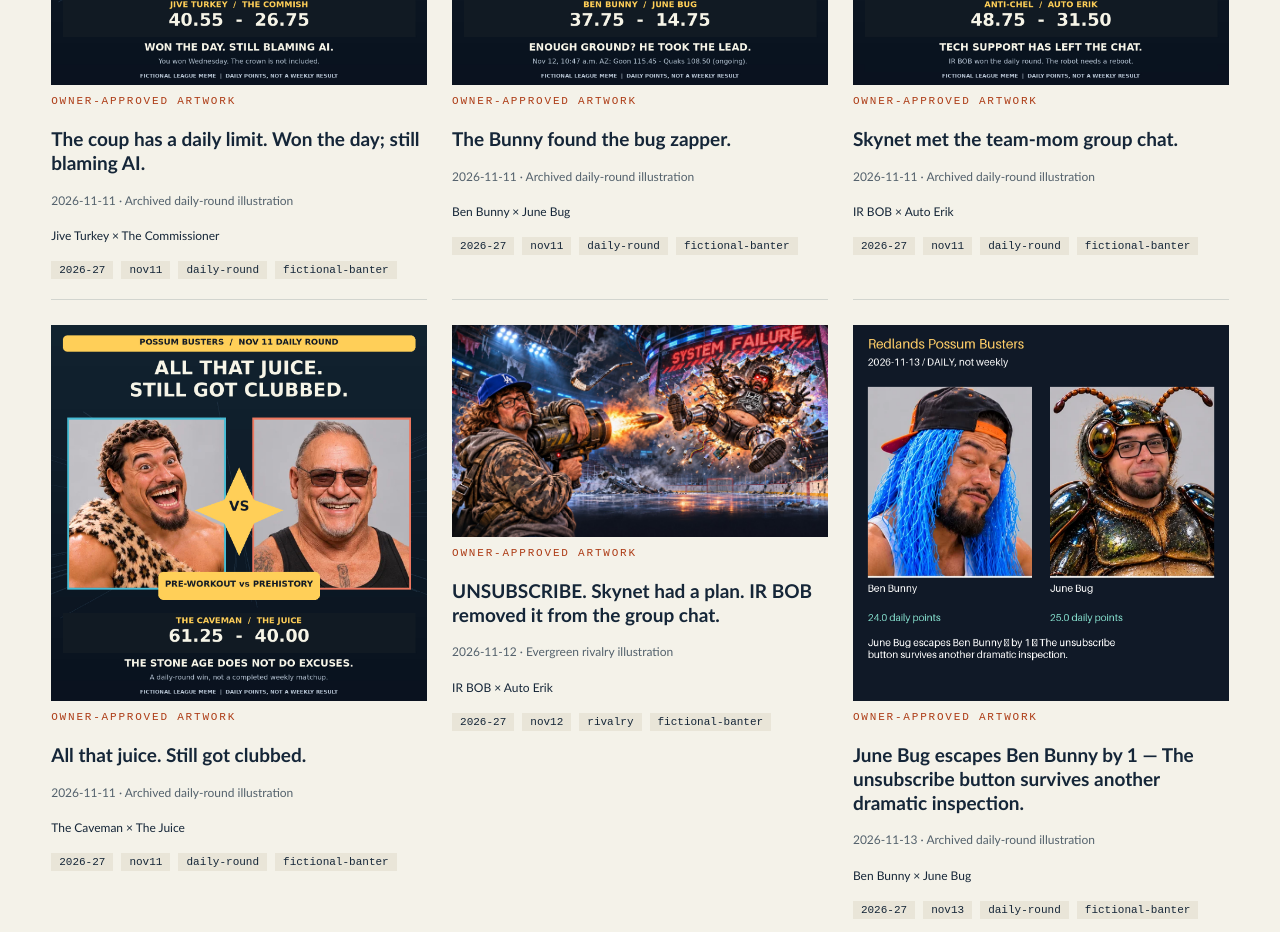
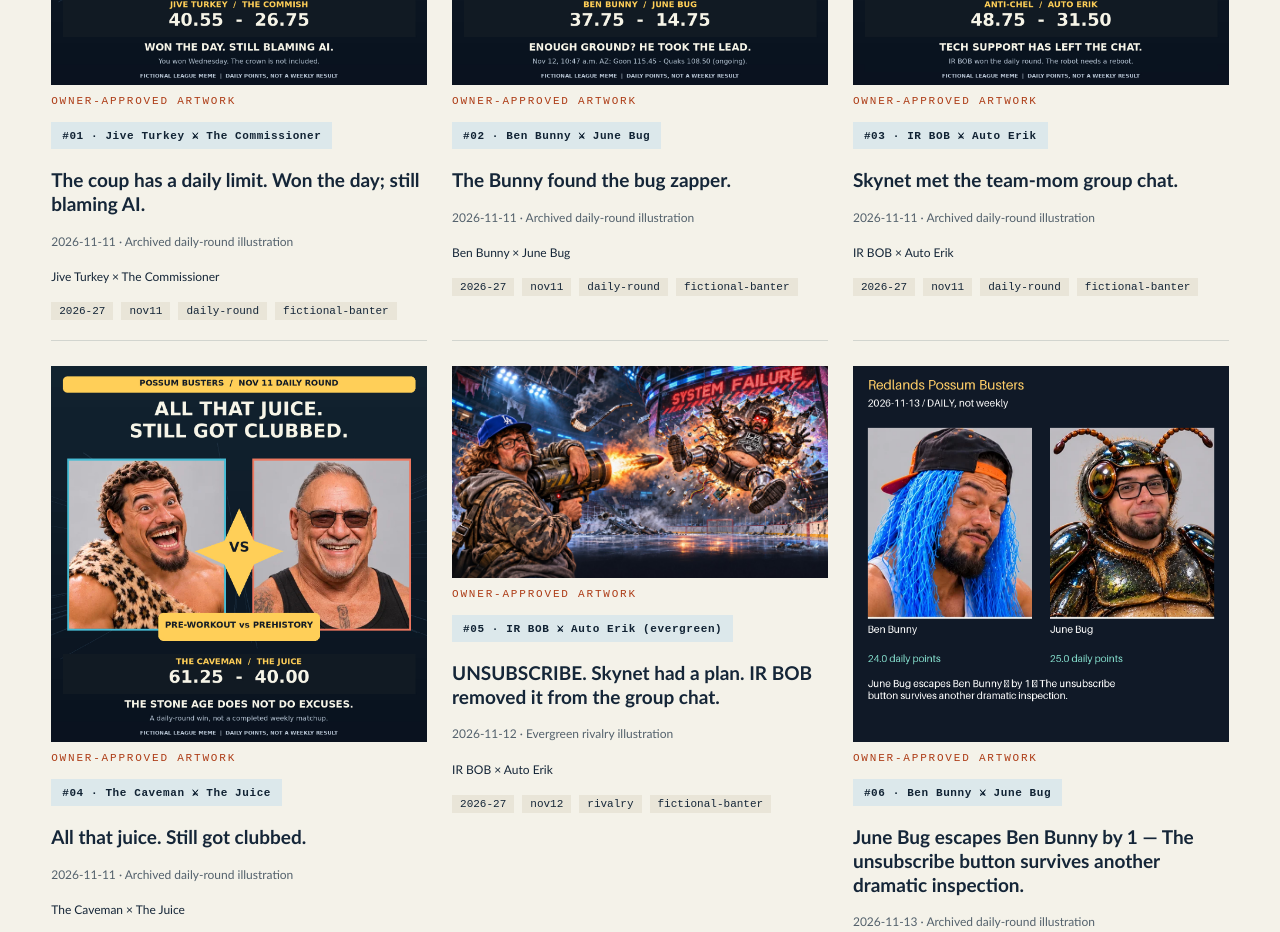
Before and after one commit to Cheloco44/fantasy-family, an Astro site: page /memes in a window 1280 px wide. Shown: the part 1620-2552 px from the top of the page. Built offline with nearby package versions, Linux system fonts and the light colour scheme; Astro itself is replaced by a stand-in of ours.

Commit message:
memes: add #ref and pairing label per approved meme; show in locker

```diff
--- a/src/data/editorial.json
+++ b/src/data/editorial.json
@@ -49,6 +49,8 @@
   "approvedMemes": [
     {
       "id": "nov11-01-kyle-coup",
+      "ref": "#01",
+      "pairingLabel": "Jive Turkey ⚔ The Commissioner",
       "image": "memes/approved/01-kyle-coup.jpg",
       "caption": "The coup has a daily limit. Won the day; still blaming AI.",
       "date": "2026-11-11",
@@ -71,6 +73,8 @@
     },
     {
       "id": "nov11-02-ben-bug",
+      "ref": "#02",
+      "pairingLabel": "Ben Bunny ⚔ June Bug",
       "image": "memes/approved/02-ben-bug.jpg",
       "caption": "The Bunny found the bug zapper.",
       "date": "2026-11-11",
@@ -93,6 +97,8 @@
     },
     {
       "id": "nov11-03-anti-skynet",
+      "ref": "#03",
+      "pairingLabel": "IR BOB ⚔ Auto Erik",
       "image": "memes/approved/03-anti-skynet.jpg",
       "caption": "Skynet met the team-mom group chat.",
       "date": "2026-11-11",
@@ -115,6 +121,8 @@
     },
     {
       "id": "nov11-04-juice-caveman",
+      "ref": "#04",
+      "pairingLabel": "The Caveman ⚔ The Juice",
       "image": "memes/approved/04-juice-caveman.jpg",
       "caption": "All that juice. Still got clubbed.",
       "date": "2026-11-11",
@@ -137,6 +145,8 @@
     },
     {
       "id": "nov12-05-irbob-skynet",
+      "ref": "#05",
+      "pairingLabel": "IR BOB ⚔ Auto Erik (evergreen)",
       "image": "memes/approved/05-irbob-skynet.jpg",
       "caption": "UNSUBSCRIBE. Skynet had a plan. IR BOB removed it from the group chat.",
       "date": "2026-11-12",
@@ -155,6 +165,8 @@
     },
     {
       "id": "nov13-25-ben-junebug",
+      "ref": "#06",
+      "pairingLabel": "Ben Bunny ⚔ June Bug",
       "image": "memes/approved/05-nov13-25.png",
       "caption": "June Bug escapes Ben Bunny by 1 — The unsubscribe button survives another dramatic inspection.",
       "date": "2026-11-13",
@@ -177,6 +189,8 @@
     },
     {
       "id": "nov13-26-autoerik-irbob",
+      "ref": "#07",
+      "pairingLabel": "IR BOB ⚔ Auto Erik",
       "image": "memes/approved/05-nov13-26.png",
       "caption": "Auto Erik escapes IR BOB by 0.55 — IR BOB needs an opposition strategy beyond louder folding chairs.",
       "date": "2026-11-13",
@@ -199,6 +213,8 @@
     },
     {
       "id": "nov13-27-jiveturkey-commissioner",
+      "ref": "#08",
+      "pairingLabel": "Jive Turkey ⚔ The Commissioner",
       "image": "memes/approved/05-nov13-27.png",
       "caption": "Jive Turkey escapes The Commissioner by 0.75 — The constitution offers no points for the fancy chair.",
       "date": "2026-11-13",
@@ -221,6 +237,8 @@
     },
     {
       "id": "nov13-28-caveman-juice",
+      "ref": "#09",
+      "pairingLabel": "The Caveman ⚔ The Juice",
       "image": "memes/approved/05-nov13-28.png",
       "caption": "The Caveman outpoints The Juice — The Juice has misplaced the comeback-movie script.",
       "date": "2026-11-13",
--- a/src/pages/memes/index.astro
+++ b/src/pages/memes/index.astro
@@ -17,7 +17,7 @@ const spotlight = approved[0];
   {spotlight && <section class="locker-spotlight" aria-labelledby="spotlight-title"><img src={`${base}${spotlight.image}`} alt={spotlight.caption} width="780" height="600"/><div><span class="pill">LOCKER SPOTLIGHT · OWNER APPROVED</span><h2 id="spotlight-title">{spotlight.caption}</h2><p>From <time datetime={spotlight.date}>{spotlight.date}</time> · {spotlight.contextType === 'dated' ? 'Dated rivalry artwork' : 'Evergreen artwork'}</p><a href={`${base}recaps/`}>Find the daily-round receipts →</a></div></section>}
   <div class="filters"><label>Search captions<input id="meme-search" type="search" placeholder="Find a punchline…" /></label><label>Tag<select id="tag-filter"><option value="">All tags</option>{tags.map(t => <option value={t}>{t}</option>)}</select></label><fieldset id="manager-filter"><legend>Managers <span class="small">(match any selected)</span></legend><div class="manager-options">{cast.map(m => <label><input type="checkbox" name="manager" value={m.slug}/>{m.displayName}</label>)}</div></fieldset><button class="btn" id="clear-filters" type="button">Reset</button></div>
   <p id="results" class="small muted" aria-live="polite">Showing {memes.length} of {memes.length} memes</p>
-  <div class="gallery">{memes.map(m => <figure class="meme" data-caption={m.caption.toLowerCase()} data-tags={JSON.stringify(m.tags)} data-managers={JSON.stringify(m.managers)}><img src={`${base}${m.image}`} alt={m.caption} width="780" height="600" loading="lazy"/><figcaption><span class="eyebrow">{m.demo ? 'DEMO ARTWORK · UNASSIGNED' : 'OWNER-APPROVED ARTWORK'}</span><h2>{m.caption}</h2><p class="small muted"><time datetime={m.date}>{m.date}</time> · {m.demo ? 'Generic original; no actual result implied' : m.contextType === 'dated' ? 'Archived daily-round illustration' : 'Evergreen rivalry illustration'}</p>{!m.demo && <p class="small">{m.managers.map(slug => cast.find(c => c.slug === slug)?.displayName || slug).join(' × ')}</p>}<div class="tags">{m.tags.map(t => <span>{t}</span>)}</div></figcaption></figure>)}</div>
+  <div class="gallery">{memes.map((m, i) => <figure class="meme" data-caption={m.caption.toLowerCase()} data-tags={JSON.stringify(m.tags)} data-managers={JSON.stringify(m.managers)}><img src={`${base}${m.image}`} alt={m.caption} width="780" height="600" loading="lazy"/><figcaption><span class="eyebrow">{m.demo ? 'DEMO ARTWORK · UNASSIGNED' : 'OWNER-APPROVED ARTWORK'}</span>{!m.demo && <span class="pill meme-ref">{m.ref ?? `#${String(i + 1).padStart(2, '0')}`} · {m.pairingLabel ?? Object.values(cast).find(c => c.slug === m.managers[0])?.displayName}</span>}<h2>{m.caption}</h2><p class="small muted"><time datetime={m.date}>{m.date}</time> · {m.demo ? 'Generic original; no actual result implied' : m.contextType === 'dated' ? 'Archived daily-round illustration' : 'Evergreen rivalry illustration'}</p>{!m.demo && <p class="small">{m.managers.map(slug => cast.find(c => c.slug === slug)?.displayName || slug).join(' × ')}</p>}<div class="tags">{m.tags.map(t => <span>{t}</span>)}</div></figcaption></figure>)}</div>
   <p id="empty-results" hidden>No memes match those filters. Reset to bring the bench back.</p>
   <p class="small muted">New images require owner approval. If no new artwork is approved, a recap reuses approved evergreen artwork or a portrait. No AI scene-generation service is configured.</p>
   <noscript><p>Filtering needs JavaScript. All memes remain visible without it.</p></noscript>
```
Also changed, not shown: src/styles/global.css.
